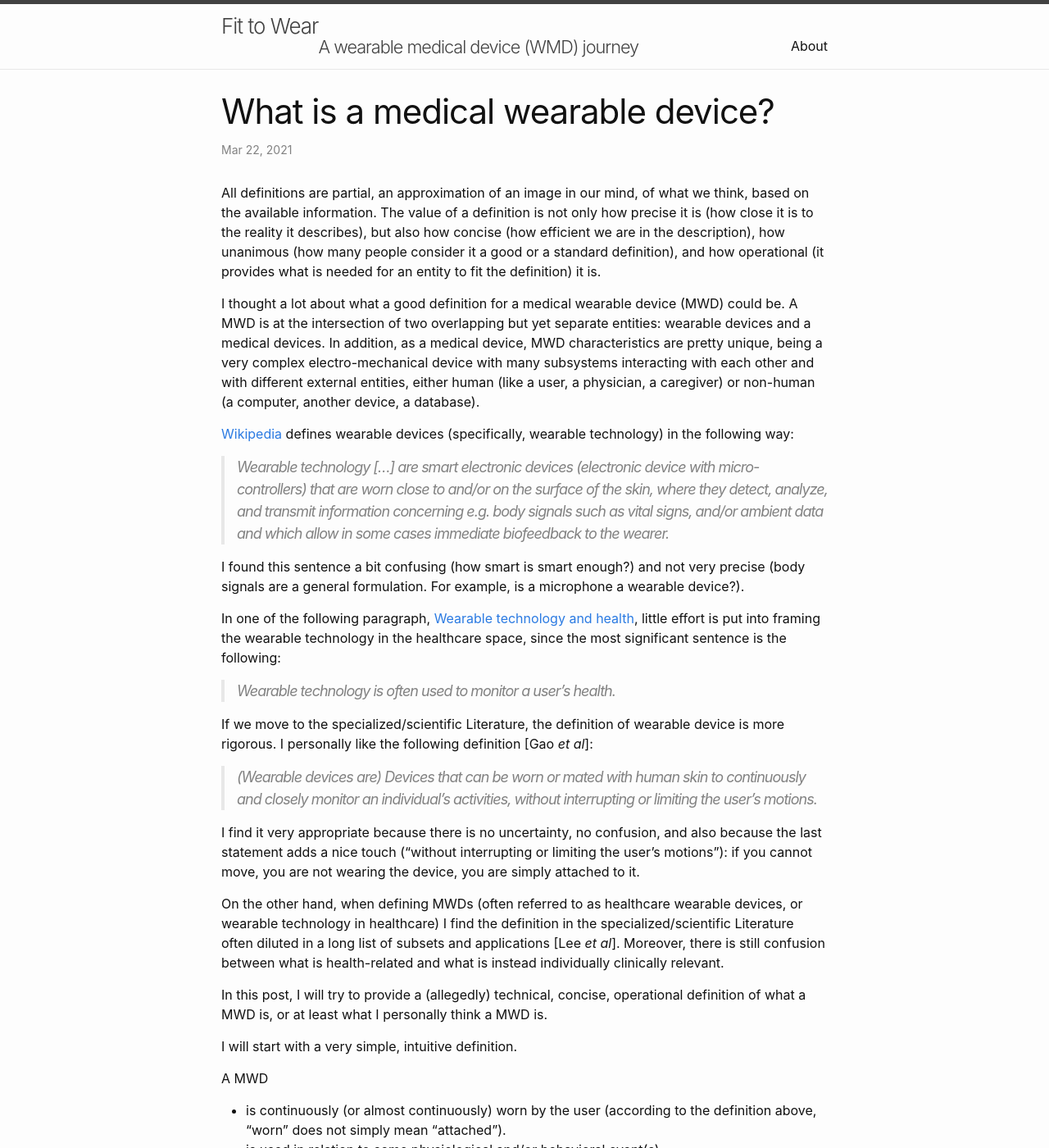
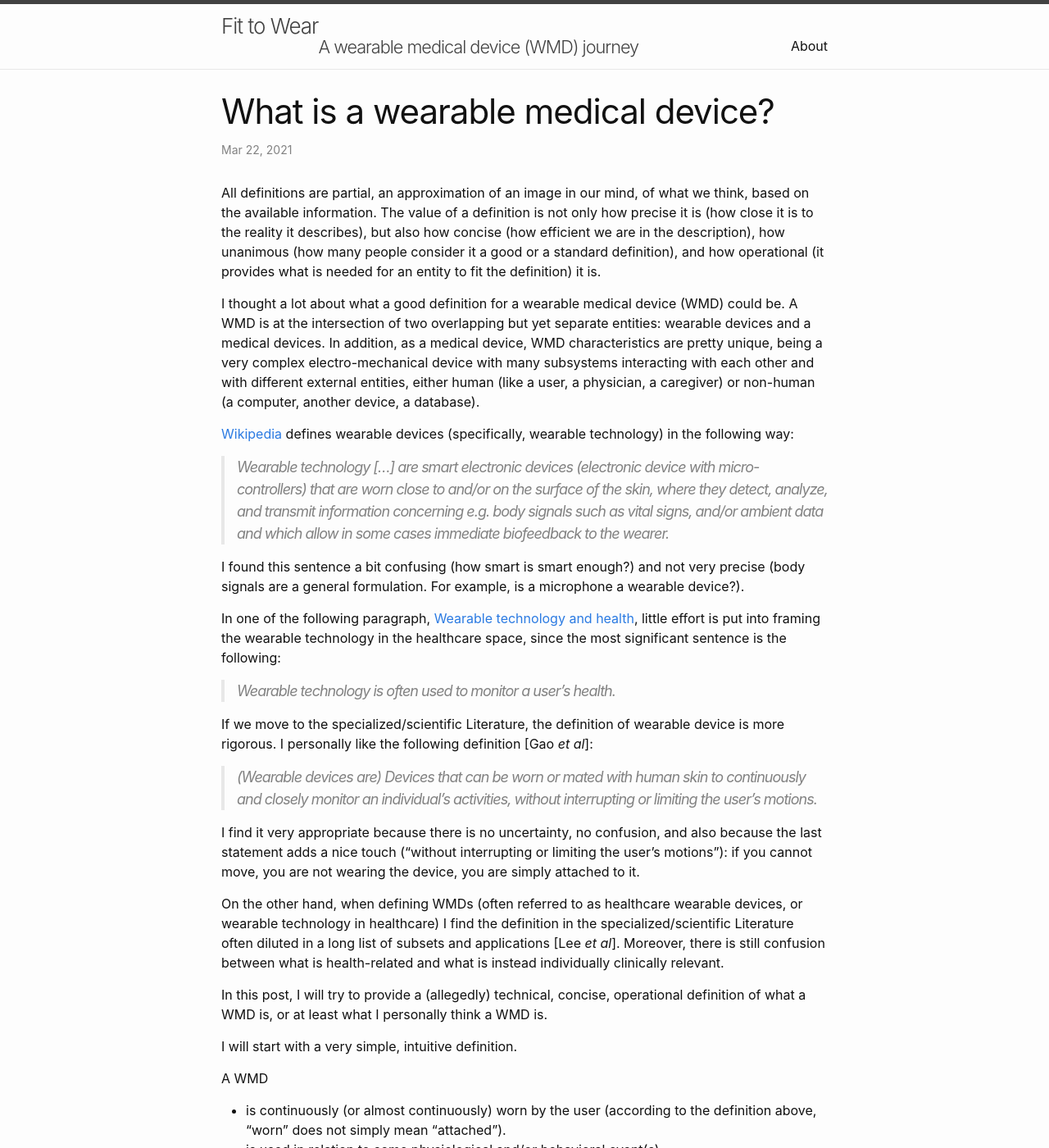
Before and after one commit to fonorati/fittowear, a Jekyll site: the page built from docs/_posts/2022-03-22-definition-MWD.md, in a window 1280 px wide and 1400 px high. Shown: the whole window at 82% size. Built offline with Jekyll 4.4.1, drawn with Linux system fonts in a browser that asks for light colours; some of the changed text lies outside the part shown.

Commit message:
second post, MWD-->WMD

```diff
--- a/docs/_posts/2022-03-22-definition-MWD.md
+++ b/docs/_posts/2022-03-22-definition-MWD.md
@@ -1,15 +1,15 @@
 ---
 layout: post
-title: "What is a medical wearable device?"
+title: "What is a wearable medical device?"
 date: 2021-03-22 00:00:00 -0400
-categories: [medical wearable device]
+categories: [wearable medical device]
 published: true
 excerpt_separator: <!-- excerpt-end -->
 ---
 
 All definitions are partial, an approximation of an image in our mind, of what we think, based on the available information. The value of a definition is not only how precise it is (how close it is to the reality it describes), but also how concise (how efficient we are in the description), how unanimous (how many people consider it a good or a standard definition), and how operational (it provides what is needed for an entity to fit the definition) it is.
 
-I thought a lot about what a good definition for a medical wearable device (MWD) could be. A MWD is at the intersection of two overlapping but yet separate entities: wearable devices and a medical devices. In addition, as a medical device, MWD characteristics are pretty unique, being a very complex electro-mechanical device with many subsystems interacting with each other and with different external entities, either human (like a user, a physician, a caregiver) or non-human (a computer, another device, a database).
+I thought a lot about what a good definition for a wearable medical device (WMD) could be. A WMD is at the intersection of two overlapping but yet separate entities: wearable devices and a medical devices. In addition, as a medical device, WMD characteristics are pretty unique, being a very complex electro-mechanical device with many subsystems interacting with each other and with different external entities, either human (like a user, a physician, a caregiver) or non-human (a computer, another device, a database).
 
 [Wikipedia](https://en.wikipedia.org/wiki/Wearable_technology) defines wearable devices (specifically, wearable technology) in the following way:
 
@@ -27,21 +27,21 @@ If we move to the specialized/scientific Literature, the definition of wearable
 
 I find it very appropriate because there is no uncertainty, no confusion, and also because the last statement adds a nice touch ("without interrupting or limiting the user's motions"): if you cannot move, you are not wearing the device, you are simply attached to it.
 
-On the other hand, when defining MWDs (often referred to as healthcare wearable devices, or wearable technology in healthcare) I find the definition in the specialized/scientific Literature often diluted in a long list of subsets and applications [Lee _et al_]. Moreover, there is still confusion between what is health-related and what is instead individually clinically relevant.
+On the other hand, when defining WMDs (often referred to as healthcare wearable devices, or wearable technology in healthcare) I find the definition in the specialized/scientific Literature often diluted in a long list of subsets and applications [Lee _et al_]. Moreover, there is still confusion between what is health-related and what is instead individually clinically relevant.
 
-In this post, I will try to provide a (allegedly) technical, concise, operational definition of what a MWD is, or at least what I personally think a MWD is.
+In this post, I will try to provide a (allegedly) technical, concise, operational definition of what a WMD is, or at least what I personally think a WMD is.
 
 I will start with a very simple, intuitive definition.
 
-A MWD
+A WMD
 * is continuously (or almost continuously) worn by the user (according to the definition above, "worn" does not simply mean "attached").
 * is used in relation to some physiological and/or behavioral event(s).
 
-Based on this definition, everybody has encountered MWD in their lives, way before Fitbit and similar ones: glasses (another very common device, hearing aids, already requires a more specific formulation).
+Based on this definition, everybody has encountered WMD in their lives, way before Fitbit and similar ones: glasses (another very common device, hearing aids, already requires a more specific formulation).
 
 To make a narrower and more specific definition, I need more precise statements.
 
-A MWD
+A WMD
 * is continuously (or almost continuously) worn by the user.
 * captures (continuously or not) physiologically or behaviorally related signals from the user via one or more sensors.
 * is used in relation to some physiological and/or behavioral event(s).
@@ -49,22 +49,22 @@ A MWD
 Based on this definition, quite a number of examples come to mind. To me, the most popular and closest fit to this definition is a fitness, or activity, tracker, i.e. a device that computes one or more indexes related to physical exercise.
 Even though it has been demonstrated that physical exercise is somehow related to the individual’s health (at least at a population level) [Warburton _et al_], information about physical exercise in the general population can be hardly individually clinically relevant, if not for specific medical conditions [Giggins _et al_].
 
-To generalize, wellness, fitness and/or medical research wearables are not necessarily MWD.
+To generalize, wellness, fitness and/or medical research wearables are not necessarily WMD.
 
 Thus, it is necessary again to slightly modify the definition.
 
-A MWD
+A WMD
 * is continuously (or, almost continuously) worn by the user.
 * captures (not necessarily continuously) physiologically or behaviorally related signals from the user by one or more sensors.
 * is used in relation to the user's health.
 
-This definition describes something close to what I think a MWD should do. Maybe a sleep tracker, which evaluates how much and/or how good the user sleeps, with various degrees of precision.
+This definition describes something close to what I think a WMD should do. Maybe a sleep tracker, which evaluates how much and/or how good the user sleeps, with various degrees of precision.
 
 But again, I am not quite there yet. Even though [sleep is more related to the individual health](https://medlineplus.gov/ency/patientinstructions/000871.htm) than physical exercise, we cannot really say that simply measuring some general characteristics of the individual health makes a device intended for a medical or a clinical use.
 
 Again, I need to review my definition.
 
-A MWD
+A WMD
 * is continuously (or, almost continuously) worn by the user.
 * captures (not necessarily continuously) physiologically or behaviorally related signals from the user by one or more sensors.
 * is use in relation to the user's health.
@@ -77,9 +77,9 @@ To do so, I will start with a personal revised definition of a medical device by
 
 This definition clearly says that a medical device is a device with a specific purpose.
 
-The MWD definition can then be modified as follows.
+The WMD definition can then be modified as follows.
 
-A MWD
+A WMD
 * is continuously (or, almost continuously) worn by the user.
 * captures (not necessarily continuously) physiologically or behaviorally related signals from the user by one or more sensors.
 * computes one or more aggregated clinically relevant indexes related to one or more, current or future, user's health condition(s).
@@ -90,7 +90,7 @@ At this point, we still need to clarify one relation, i.e. the connection betwee
 This completes the definition.
 
 <!-- excerpt-start -->
-A MWD
+A WMD
 * is continuously (or, almost continuously) worn by the user.
 * records (not necessarily continuously) physiologically or behaviorally related signals from the user by one or more sensors.
 * computes one or more aggregated clinically relevant indexes related to one or more, current or future, user's health condition(s).
```
